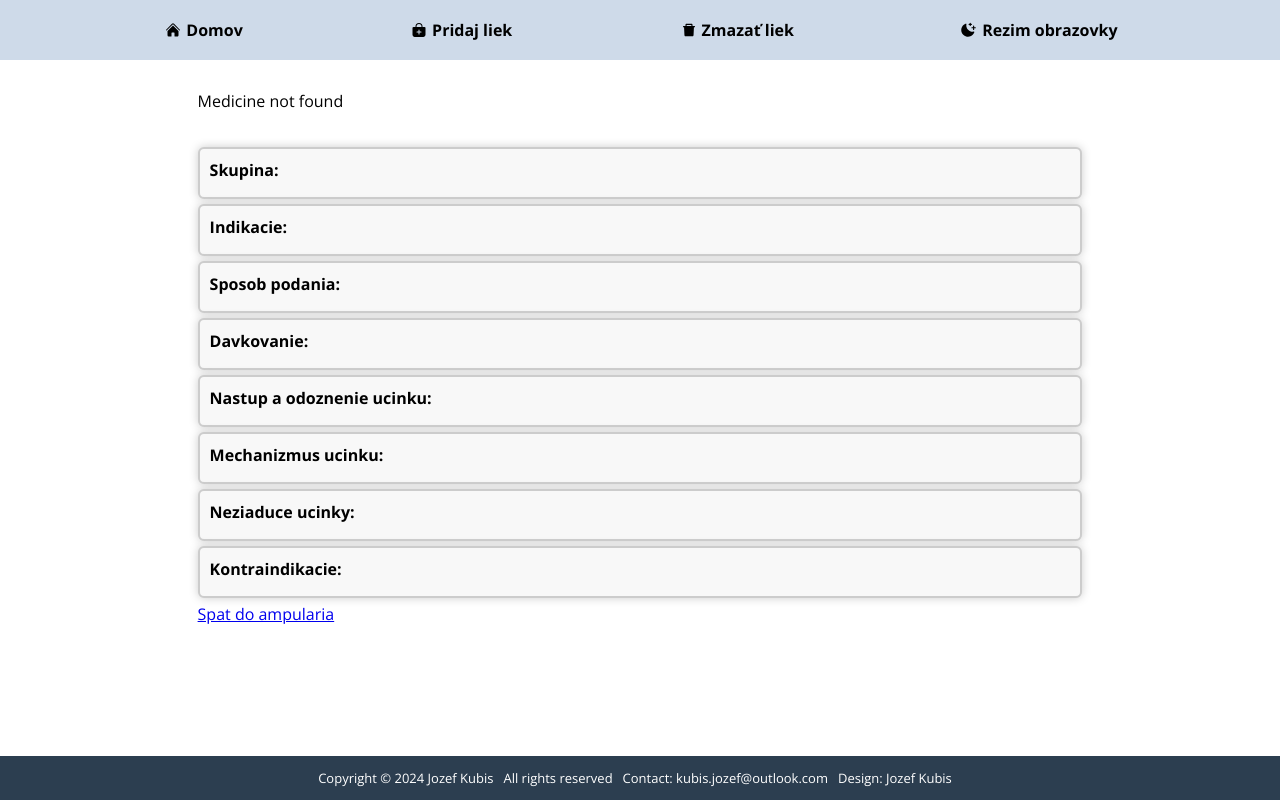
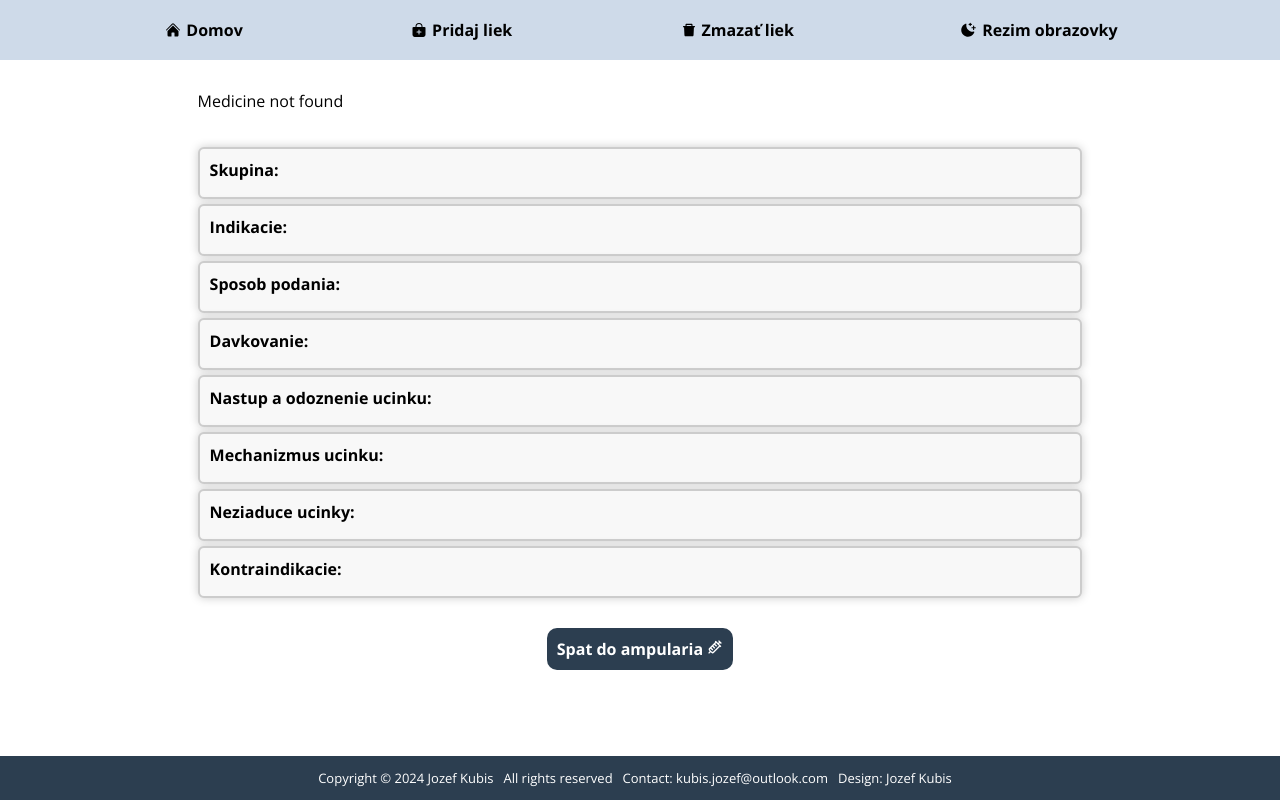
Before and after one commit to jozefkubis/pharma-list-react-firebase, a React (Create React App) app: page /onemed/1 in a window 1280 px wide. Built offline with nearby package versions, Linux system fonts and the light colour scheme; no server answers; the database is empty.

Commit message:
Predbezne dokoncenie aplikacie, verzia 1.0

```diff
--- a/src/pages/Form.css
+++ b/src/pages/Form.css
@@ -3,6 +3,7 @@
   flex-direction: column;
   align-items: center;
   margin-top: 100px;
+  padding-bottom: 60px;
 }
 
 .form-form {
@@ -21,7 +22,6 @@
   border-radius: 6px;
   font-size: 16px;
   box-shadow: 0px 0px 10px #ccc;
-
 }
 
 .input-input:focus {
@@ -46,3 +46,16 @@
   outline: none;
   border-color: #007bff;
 }
+
+.vlozit {
+  text-decoration: none;
+  color: black;
+  margin-top: 20px;
+  font-weight: bolder;
+  background-color: #2c3e50;
+  color: white;
+  padding: 10px;
+  border-radius: 10px;
+  font-size: 16px;
+  border: none;
+}
--- a/src/pages/Form.js
+++ b/src/pages/Form.js
@@ -1,6 +1,7 @@
 import "./Form.css"
 import { useState } from "react"
 import { projectFirestore } from "../firebase/config"
+import { FaSave } from "react-icons/fa";
 
 const Form = () => {
   const [skupina, setSkupina] = useState("")
@@ -119,7 +120,7 @@ const Form = () => {
           className="textarea"
         />
 
-        <input type="submit" value="Vlozit" />
+        <button className="vlozit">Vlozit <FaSave /></button>
       </form>
     </section>
   )
--- a/src/pages/OneMed.css
+++ b/src/pages/OneMed.css
@@ -2,6 +2,7 @@
   width: 70%;
   margin: auto;
   margin-top: 90px;
+  padding-bottom: 100px;
 }
 
 .one-med-section h1 {
@@ -10,13 +11,29 @@
   margin-bottom: 35px;
 }
 
-.one-med-section div {
+.oneMed-data {
   border: 2px solid #ccc;
   margin-bottom: 5px;
   padding: 0px 10px;
   border-radius: 6px;
   background-color: #f8f8f8;
   box-shadow: 0px 0px 10px #ccc;
+}
+
+.oneMed-link {
+    display: flex;
+    justify-content: center;
+    margin-top: 30px;
+}
+
+.one-med-section a {
+  text-decoration: none;
+  color: black;
+  font-weight: bolder;
+  background-color: #2c3e50;
+  color: white;
+  padding: 10px;
+  border-radius: 10px;
 }
 
 .one-med-section div h4 {
--- a/src/pages/OneMed.js
+++ b/src/pages/OneMed.js
@@ -2,6 +2,7 @@ import "./OneMed.css"
 import { useParams, Link } from "react-router-dom"
 import { projectFirestore } from "../firebase/config"
 import { useState, useEffect } from "react"
+import { BiInjection } from "react-icons/bi"
 
 const OneMed = () => {
   const [data, setData] = useState({})
@@ -27,31 +28,36 @@ const OneMed = () => {
     <section className="one-med-section">
       {error && <p>{error}</p>}
       <h1>{data.nazov}</h1>
-      <div>
+      <div className="oneMed-data">
         <h4>Skupina:</h4> <p>{data.skupina}</p>
       </div>
-      <div>
+      <div className="oneMed-data">
         <h4>Indikacie:</h4> <p>{data.indikacie}</p>
       </div>
-      <div>
+      <div className="oneMed-data">
         <h4>Sposob podania:</h4> <p>{data.sposobPodania}</p>
       </div>
-      <div>
+      <div className="oneMed-data">
         <h4>Davkovanie:</h4> <p>{data.davkovanie}</p>
       </div>
-      <div>
+      <div className="oneMed-data">
         <h4>Nastup a odoznenie ucinku:</h4> <p>{data.nastupAodoznenieUcinku}</p>
       </div>
-      <div>
+      <div className="oneMed-data">
         <h4>Mechanizmus ucinku:</h4> <p>{data.MU}</p>
       </div>
-      <div>
+      <div className="oneMed-data">
         <h4>Neziaduce ucinky:</h4> <p>{data.NU}</p>
       </div>
-      <div>
+      <div className="oneMed-data">
         <h4>Kontraindikacie:</h4> <p>{data.KI}</p>
       </div>
-      <Link to="/">Spat do ampularia</Link>
+
+      <div className="oneMed-link">
+        <Link to="/">
+          Spat do ampularia <BiInjection />
+        </Link>
+      </div>
     </section>
   )
 }
```
